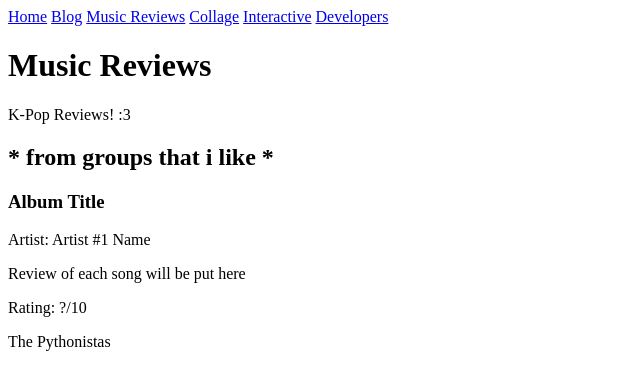
After one commit to katiay13/cs122_python_blog, a Flask app: page /music-reviews in a window 1280 px wide. The commit adds this page. Shown: the top 390 px of the page, without its empty margins (0-640 px from the left). Run offline with Flask 3, Linux system fonts and the light colour scheme.

Commit message:
adding the music reviews page

```diff
--- a/app.py
+++ b/app.py
@@ -32,7 +32,12 @@ if __name__ == "__main__":
         db.create_all() # Creates pythonistas_blog.db and any other tables
     app.run(debug=True) # Will auto reload when changes are saved
 
-# runs when developers tab is visited
+# runs when 'developers' tab is visited
 @app.route("/developers")
 def developers():
     return render_template("developers.html")
+
+# runs when 'music reviews' tab is visited
+@app.route("/music-reviews")
+def music_reviews():
+    return render_template("music_reviews.html")
--- a/templates/base.html
+++ b/templates/base.html
@@ -17,7 +17,7 @@
         <a href="{{ url_for('index') }}">Home</a>
 
         <a href="#">Blog</a>
-        <a href="#">Media</a>
+        <a href="{{ url_for('music_reviews') }}">Music Reviews</a>
         <a href="#">Collage</a>
         <a href="#">Interactive</a>
         <a href="{{ url_for('developers') }}">Developers</a>
--- /dev/null
+++ b/templates/music_reviews.html
@@ -0,0 +1,20 @@
+{% extends "base.html" %}
+
+{% block content %}
+
+<h1>Music Reviews</h1>
+
+<p>K-Pop Reviews! :3</p>
+
+<h2>* from groups that i like *</h2>
+
+<div class="review">
+    <h3>Album Title</h3>
+    <p>Artist: Artist #1  Name</p>
+    <p>
+        Review of each song will be put here
+    </p>
+    <p>Rating: ?/10</p>
+</div>
+
+{% endblock %}
```
